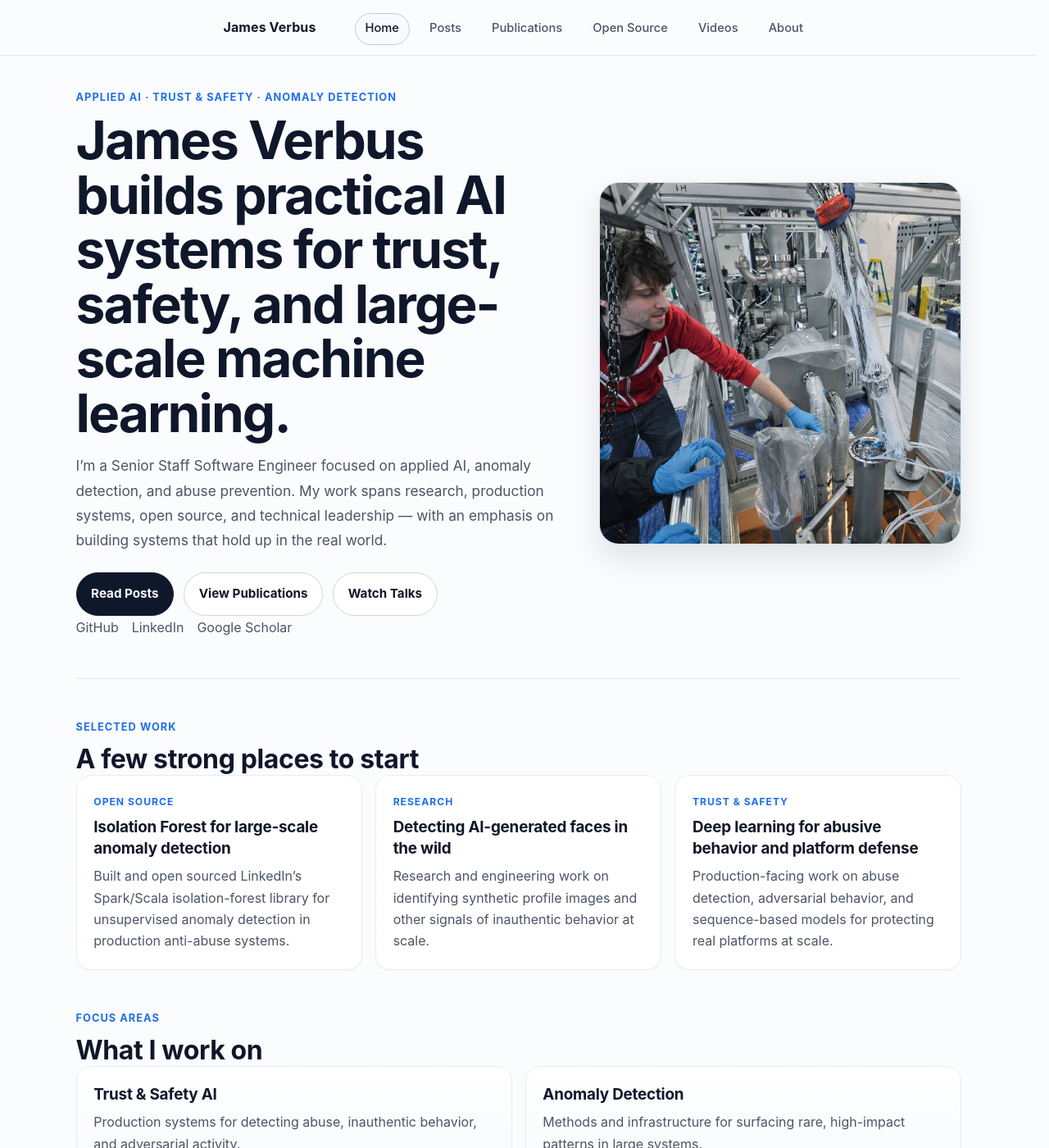
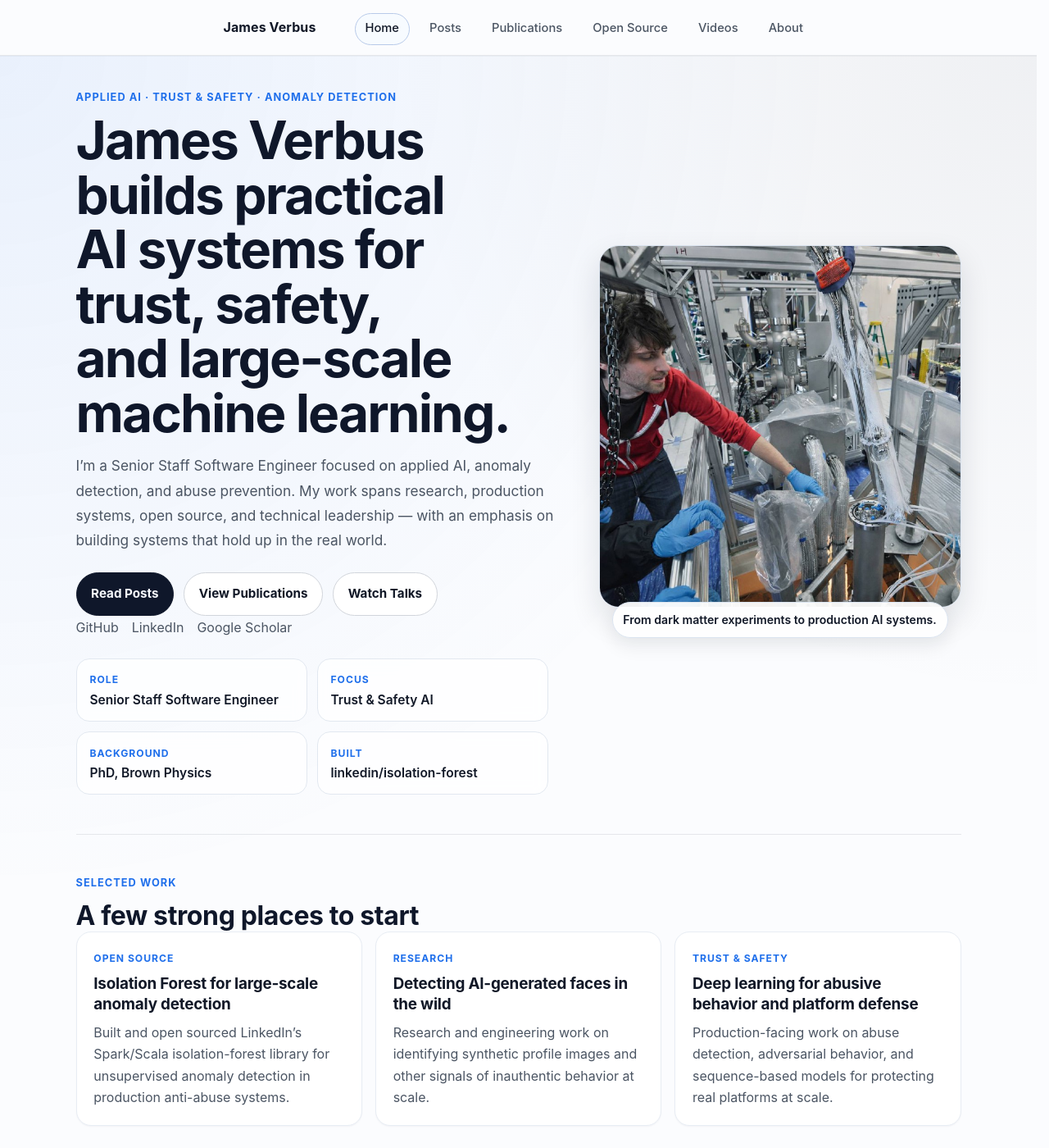
Before and after one commit to jverbus/jverbus.github.io, a Jekyll site: the page built from index.md, in a window 1280 px wide and 1400 px high. Shown: the whole window at 82% size. Built offline with Jekyll 4.4.1, drawn with Linux system fonts in a browser that asks for light colours.

Commit message:
Polish homepage hero and credibility cues

```diff
--- a/_data/home.yml
+++ b/_data/home.yml
@@ -16,11 +16,21 @@ hero:
       url: "https://www.linkedin.com/in/jamesverbus"
     - label: "Google Scholar"
       url: "https://scholar.google.com/citations?user=_ksEziAAAAAJ"
+  facts:
+    - label: "Role"
+      value: "Senior Staff Software Engineer"
+    - label: "Focus"
+      value: "Trust & Safety AI"
+    - label: "Background"
+      value: "PhD, Brown Physics"
+    - label: "Built"
+      value: "linkedin/isolation-forest"
   image:
     src: "/assets/images/jverbus_lux_detector.jpg"
     alt: "James Verbus working on the LUX dark matter detector"
     width: 800
     height: 800
+    caption: "From dark matter experiments to production AI systems."
 
 featured_work:
   - eyebrow: "Open Source"
--- a/_includes/site/home-hero.html
+++ b/_includes/site/home-hero.html
@@ -35,6 +35,17 @@
         {% endfor %}
       </ul>
     {% endif %}
+
+    {% if hero.facts %}
+      <div class="home-fact-grid" role="list" aria-label="Key facts">
+        {% for item in hero.facts %}
+          <article class="home-fact-card" role="listitem">
+            <p class="home-fact-label">{{ item.label }}</p>
+            <p class="home-fact-value">{{ item.value }}</p>
+          </article>
+        {% endfor %}
+      </div>
+    {% endif %}
   </div>
 
   {% if hero.image and hero.image.src %}
@@ -44,6 +55,9 @@
     {% endunless %}
     <div class="home-hero-media">
       <img src="{{ hero_image }}" alt="{{ hero.image.alt | default: hero.title }}" width="{{ hero.image.width | default: 800 }}" height="{{ hero.image.height | default: 800 }}" loading="eager" decoding="async" fetchpriority="high">
+      {% if hero.image.caption %}
+        <p class="home-hero-media-caption">{{ hero.image.caption }}</p>
+      {% endif %}
     </div>
   {% endif %}
 </section>
--- a/assets/css/modern.css
+++ b/assets/css/modern.css
@@ -771,6 +771,12 @@ video {
   margin: 0;
 }
 
+body.layout-home .body {
+  background-image:
+    radial-gradient(circle at top left, rgba(31, 111, 235, 0.08), transparent 36%),
+    radial-gradient(circle at top right, rgba(15, 23, 42, 0.05), transparent 28%);
+}
+
 body.layout-home .unit-body-inner {
   max-width: calc(1080px + 2 * var(--space-4));
 }
@@ -816,6 +822,7 @@ body.layout-home .unit-article .entry-content {
 .home-section-title {
   margin: 0;
   font-size: clamp(1.5rem, 2.5vw, 2rem);
+  text-wrap: balance;
 }
 
 .home-hero {
@@ -836,6 +843,7 @@ body.layout-home .unit-article .entry-content {
   font-size: clamp(2.5rem, 5vw, 4.25rem);
   line-height: 1.04;
   letter-spacing: -0.03em;
+  text-wrap: balance;
 }
 
 .home-hero-intro {
@@ -926,6 +934,39 @@ body.layout-home .unit-article .entry-content {
   font-weight: 600;
 }
 
+.home-fact-grid {
+  display: grid;
+  grid-template-columns: repeat(2, minmax(0, 1fr));
+  gap: var(--space-3);
+  margin-top: var(--space-6);
+  max-width: 36rem;
+}
+
+.home-fact-card {
+  border: 1px solid #e2e8f0;
+  border-radius: 16px;
+  background: rgba(255, 255, 255, 0.72);
+  backdrop-filter: blur(8px);
+  padding: 0.9rem 1rem;
+}
+
+.home-fact-label {
+  margin: 0 0 0.22rem;
+  color: var(--accent);
+  font-size: 0.76rem;
+  font-weight: 700;
+  letter-spacing: 0.08em;
+  text-transform: uppercase;
+}
+
+.home-fact-value {
+  margin: 0;
+  color: var(--text);
+  font-size: 0.97rem;
+  font-weight: 600;
+  line-height: 1.4;
+}
+
 .home-hero-media {
   position: relative;
 }
@@ -950,6 +991,21 @@ body.layout-home .unit-article .entry-content {
   border-radius: 24px;
   border: 1px solid #dbe4f0;
   box-shadow: 0 16px 36px rgba(15, 23, 42, 0.12);
+}
+
+.home-hero-media-caption {
+  position: relative;
+  z-index: 1;
+  display: inline-flex;
+  margin: -1.15rem 0 0 1rem;
+  padding: 0.55rem 0.8rem;
+  border: 1px solid #dbe4f0;
+  border-radius: 999px;
+  background: rgba(255, 255, 255, 0.94);
+  color: var(--text);
+  font-size: 0.88rem;
+  font-weight: 600;
+  box-shadow: 0 10px 22px rgba(15, 23, 42, 0.08);
 }
 
 .home-grid {
@@ -1175,6 +1231,17 @@ body.layout-home .unit-article .entry-content {
     width: 100%;
   }
 
+  .home-fact-grid {
+    grid-template-columns: 1fr;
+    margin-top: var(--space-5);
+  }
+
+  .home-hero-media-caption {
+    margin-left: 0.75rem;
+    margin-top: -1rem;
+    font-size: 0.84rem;
+  }
+
   .home-feature-grid,
   .home-focus-grid,
   .home-destination-grid {
@@ -1362,9 +1429,25 @@ body.layout-home .unit-article .entry-content {
     background: linear-gradient(135deg, rgba(96, 165, 250, 0.24), rgba(15, 23, 42, 0.12));
   }
 
+  .home-fact-card {
+    border-color: #2f3d57;
+    background: rgba(11, 15, 25, 0.78);
+  }
+
+  .home-fact-value {
+    color: var(--heading);
+  }
+
   .home-hero-media img {
     border-color: #31415f;
     box-shadow: 0 20px 40px rgba(2, 6, 23, 0.5);
+  }
+
+  .home-hero-media-caption {
+    background: rgba(11, 15, 25, 0.92);
+    border-color: #31415f;
+    color: var(--heading);
+    box-shadow: 0 14px 28px rgba(2, 6, 23, 0.44);
   }
 
   .home-focus-card {
```
